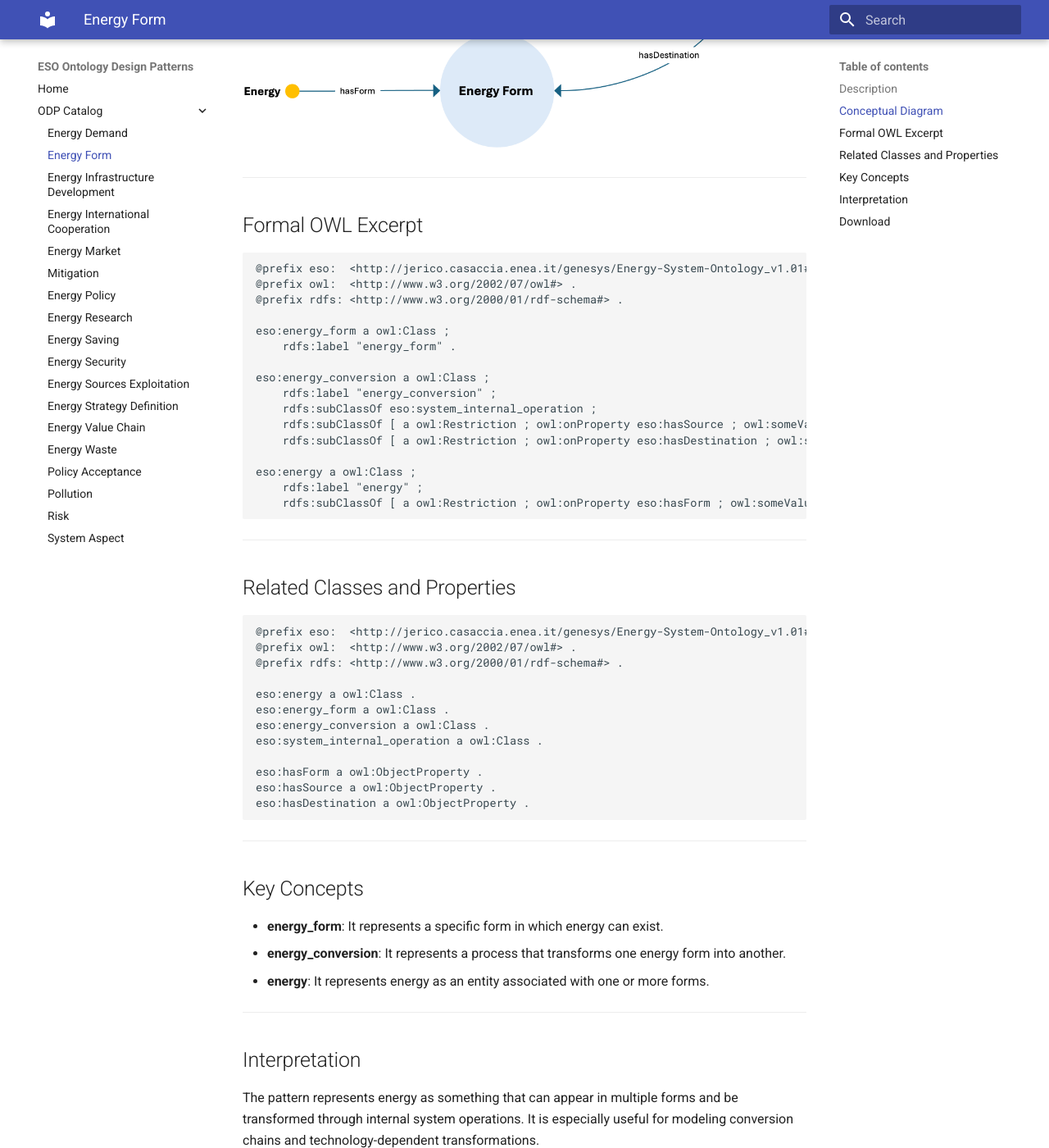
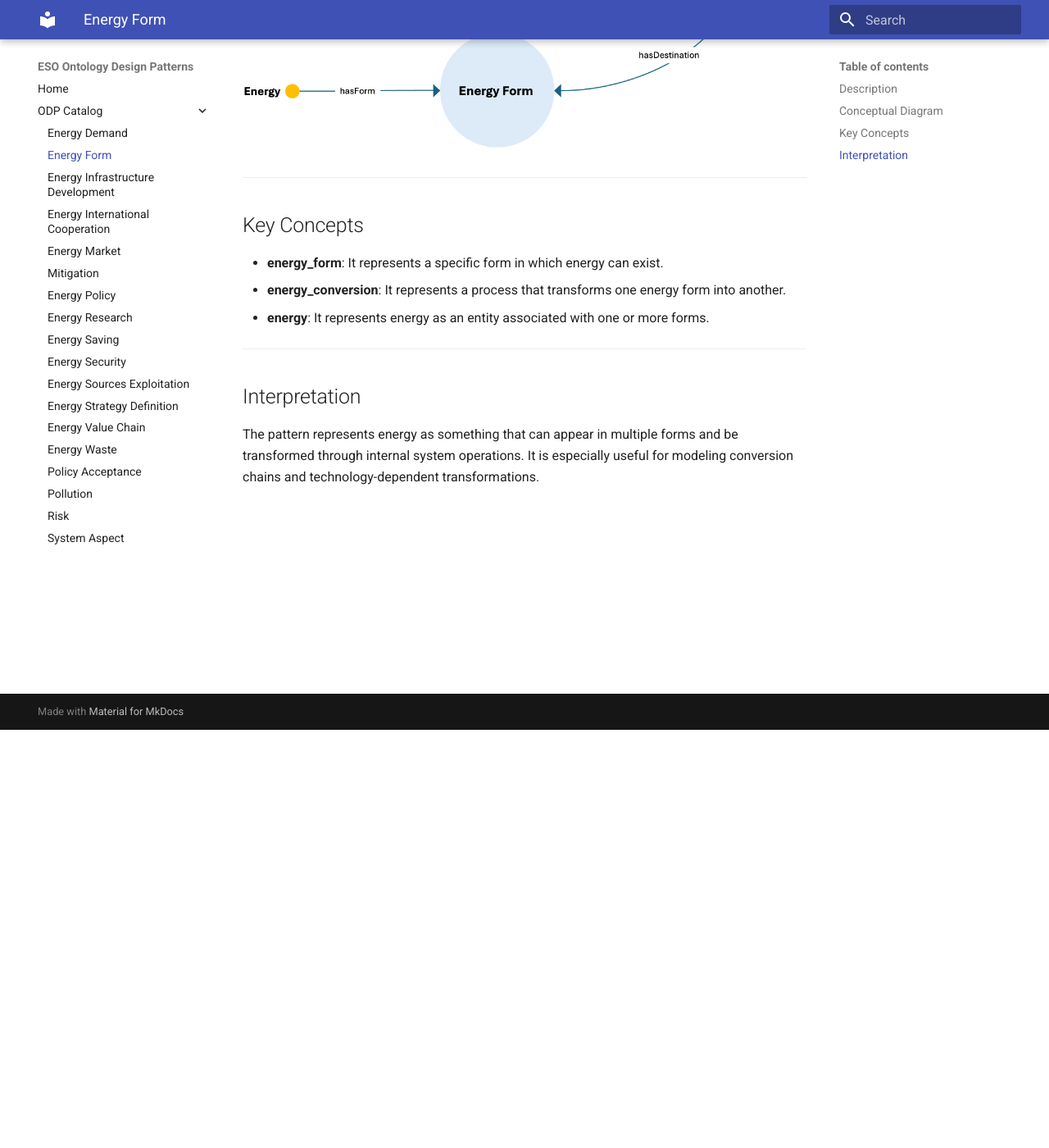
Before and after one commit to AntonioDeNicola/eso-odp-site, an MkDocs documentation site: the page built from docs/odp/energy-form.md, in a window 1280 px wide and 1400 px high, scrolled down 510 px. Shown: the whole window at 82% size. Built offline with MkDocs 1.6.1 and Material for MkDocs 9.7.7, drawn with Linux system fonts in a browser that asks for light colours.

Commit message:
Update energy-form.md

````diff
--- a/docs/odp/energy-form.md
+++ b/docs/odp/energy-form.md
@@ -12,48 +12,6 @@ This pattern provides a structured semantic representation that can be reused ac
 
 ---
 
-## Formal OWL Excerpt
-
-```turtle
-@prefix eso:  <http://jerico.casaccia.enea.it/genesys/Energy-System-Ontology_v1.01#> .
-@prefix owl:  <http://www.w3.org/2002/07/owl#> .
-@prefix rdfs: <http://www.w3.org/2000/01/rdf-schema#> .
-
-eso:energy_form a owl:Class ;
-    rdfs:label "energy_form" .
-
-eso:energy_conversion a owl:Class ;
-    rdfs:label "energy_conversion" ;
-    rdfs:subClassOf eso:system_internal_operation ;
-    rdfs:subClassOf [ a owl:Restriction ; owl:onProperty eso:hasSource ; owl:someValuesFrom eso:energy_form ] ;
-    rdfs:subClassOf [ a owl:Restriction ; owl:onProperty eso:hasDestination ; owl:someValuesFrom eso:energy_form ] .
-
-eso:energy a owl:Class ;
-    rdfs:label "energy" ;
-    rdfs:subClassOf [ a owl:Restriction ; owl:onProperty eso:hasForm ; owl:someValuesFrom eso:energy_form ] .
-```
-
----
-
-## Related Classes and Properties
-
-```turtle
-@prefix eso:  <http://jerico.casaccia.enea.it/genesys/Energy-System-Ontology_v1.01#> .
-@prefix owl:  <http://www.w3.org/2002/07/owl#> .
-@prefix rdfs: <http://www.w3.org/2000/01/rdf-schema#> .
-
-eso:energy a owl:Class .
-eso:energy_form a owl:Class .
-eso:energy_conversion a owl:Class .
-eso:system_internal_operation a owl:Class .
-
-eso:hasForm a owl:ObjectProperty .
-eso:hasSource a owl:ObjectProperty .
-eso:hasDestination a owl:ObjectProperty .
-```
-
----
-
 ## Key Concepts
 
 - **energy_form**: It represents a specific form in which energy can exist.
@@ -64,8 +22,3 @@ eso:hasDestination a owl:ObjectProperty .
 
 ## Interpretation
 The pattern represents energy as something that can appear in multiple forms and be transformed through internal system operations. It is especially useful for modeling conversion chains and technology-dependent transformations.
-
----
-
-## Download
-- [TTL file](../assets/rdf/energy-form.ttl)
````
